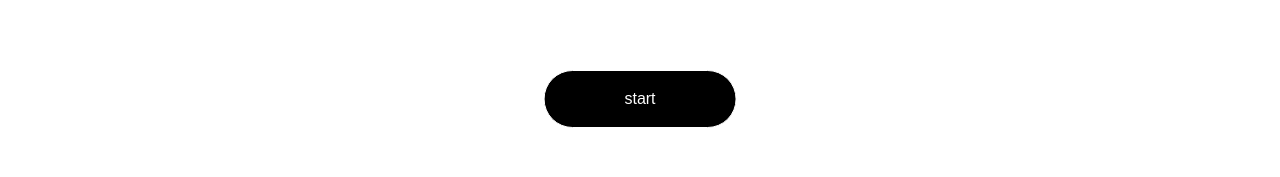
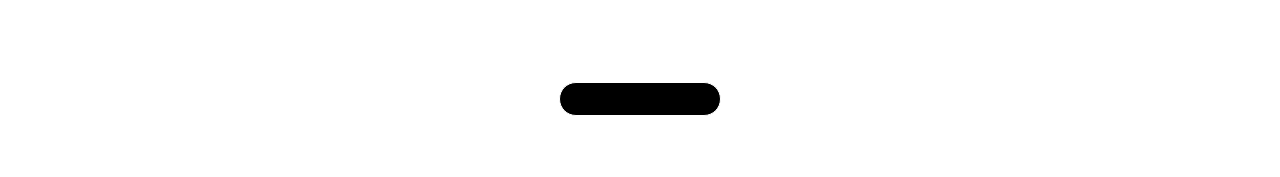
Before and after one commit to LeeHwiGyoung/running, a Next.js app: page / in a window 1280 px wide. Shown: the part 574-751 px from the top of the page. Built offline with nearby package versions, Linux system fonts and the light colour scheme; grey boxes are pictures that could not be loaded.

Commit message:
🎨 Button.tsx : buttonName props 를 제거하고 children props 추가

```diff
--- a/src/component/ui/Button.tsx
+++ b/src/component/ui/Button.tsx
@@ -2,11 +2,11 @@
 import React from 'react'
 
 interface ButtonProps {
-    buttonName : string;
+    children ?: React.ReactNode;
     onClick : () => void;
     className ?: string;
 }
-export default function Button({buttonName, onClick , className} : ButtonProps) {
+export default function Button({children, onClick , className} : ButtonProps) {
   const baseClassName = 'flex justify-center items-center cursor-pointer ';
   const lastClassName = baseClassName + className;
 
@@ -16,7 +16,7 @@ export default function Button({buttonName, onClick , className} : ButtonProps)
 
   return (
     <button className={lastClassName} onClick={onClickBtn}>
-        {buttonName}
+        {children}
     </button>
   )
 }
```
